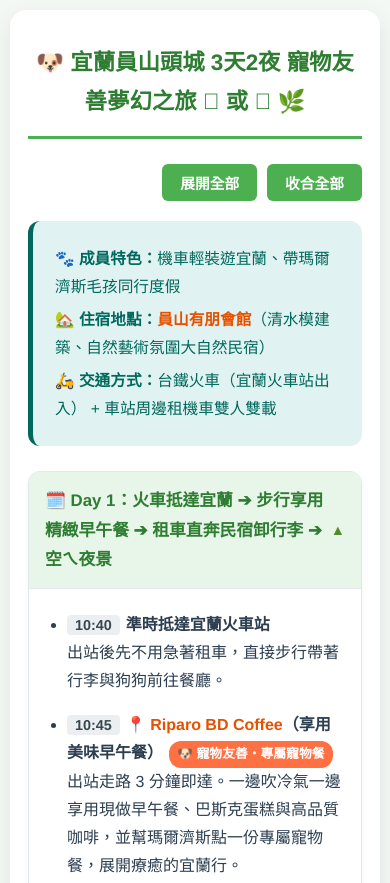
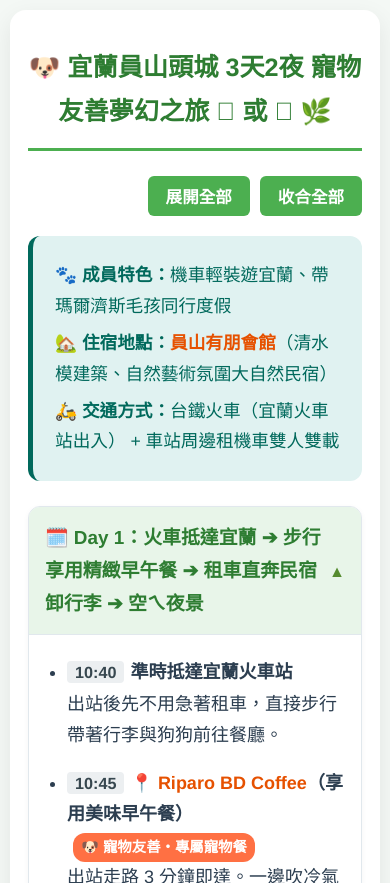
Before and after one commit to allenletlpt/japan1214, a plain HTML site: page play11.html in a window 390 px wide. Shown: the top 883 px of the page. Drawn offline with nearby package versions, Linux system fonts and the light colour scheme.

Commit message:
Improve mobile typography
Co-authored-by: Copilot App <223556219+Copilot@users.noreply.github.com>

```diff
--- a/play11.html
+++ b/play11.html
@@ -24,11 +24,16 @@
             --pet-tag-text: #ffffff;
         }
 
+        html {
+            font-size: 100%;
+        }
+
         body {
             font-family: '微軟正黑體', 'Helvetica Neue', Arial, sans-serif;
             background-color: var(--bg-color);
             color: var(--text-color);
             line-height: 1.75;
+            font-size: 1rem;
             margin: 0;
             padding: 20px;
         }
@@ -231,6 +236,9 @@
         }
 
         @media (max-width: 600px) {
+            html {
+                font-size: 112.5%;
+            }
             body {
                 padding: 10px;
             }
```
Also changed, not shown: index.html (+6 -1 lines).
